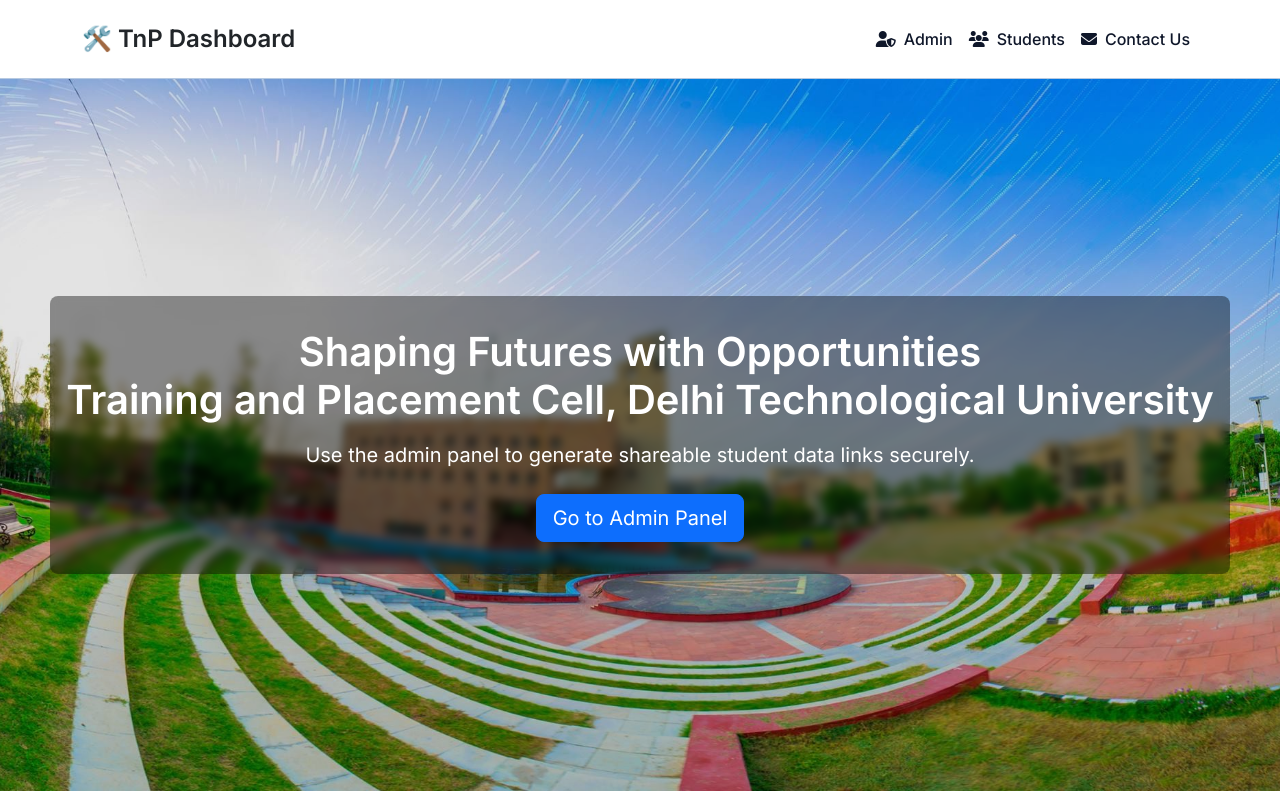
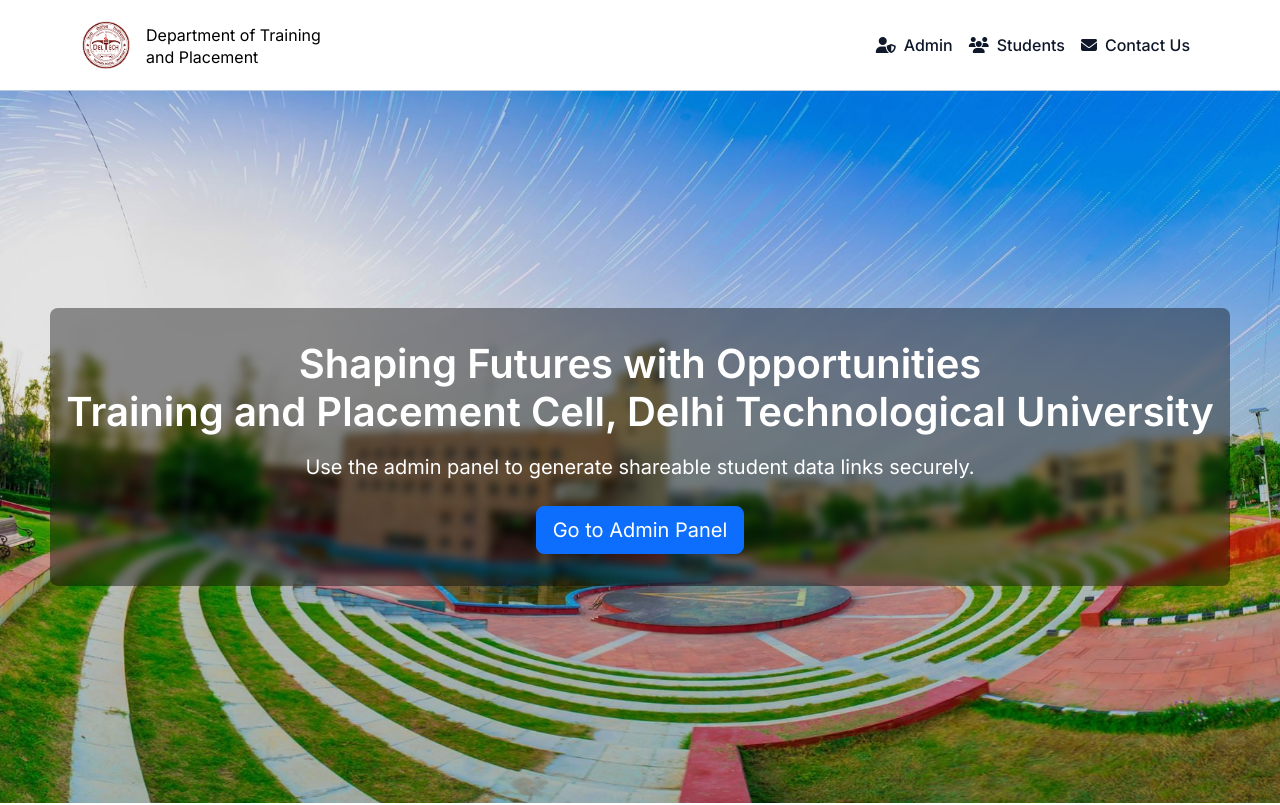
Before and after one commit to utkarshX-dev/tnpFrontend, a React (Vite) app: page / in a window 1280 px wide. Shown: the top 805 px of the page. Built offline with nearby package versions, Linux system fonts and the light colour scheme.

Commit message:
navbar fixed

```diff
--- a/src/components/Navbar.jsx
+++ b/src/components/Navbar.jsx
@@ -5,8 +5,19 @@
     <>
       <nav className="navbar navbar-expand-lg shadow-sm py-3">
         <div className="container">
-          <Link className="navbar-brand fw-bold fs-4 text-dark" to="/">
-            🛠️ TnP Dashboard
+          <Link className="navbar-brand d-flex align-items-center gap-3" to="/">
+            <img
+              src="/logo.png"
+              alt="DTU Logo"
+              style={{ height: "48px", width: "48px", objectFit: "contain" }}
+            />
+            <span className="d-none d-md-block" style={{ lineHeight: 1.1 }}>
+              <span className="fs-6">
+                <Link to="/" style={{textDecoration:"none", color:"black"}}>Department of Training <br/>and Placement</Link>
+              </span>
+              <br />
+
+            </span>
           </Link>
 
           <button
--- a/src/pages/AdminPage/AdminPage.jsx
+++ b/src/pages/AdminPage/AdminPage.jsx
@@ -78,7 +78,7 @@
           <AdminLogin onLogin={handleLogin} />
           <div className="text-center mt-3">
             <Link to="/" className="text-decoration-none">
-              ⬅️ Back to Home
+             <button className="btn btn-primary">Back to Home</button>
             </Link>
           </div>
         </>
```
